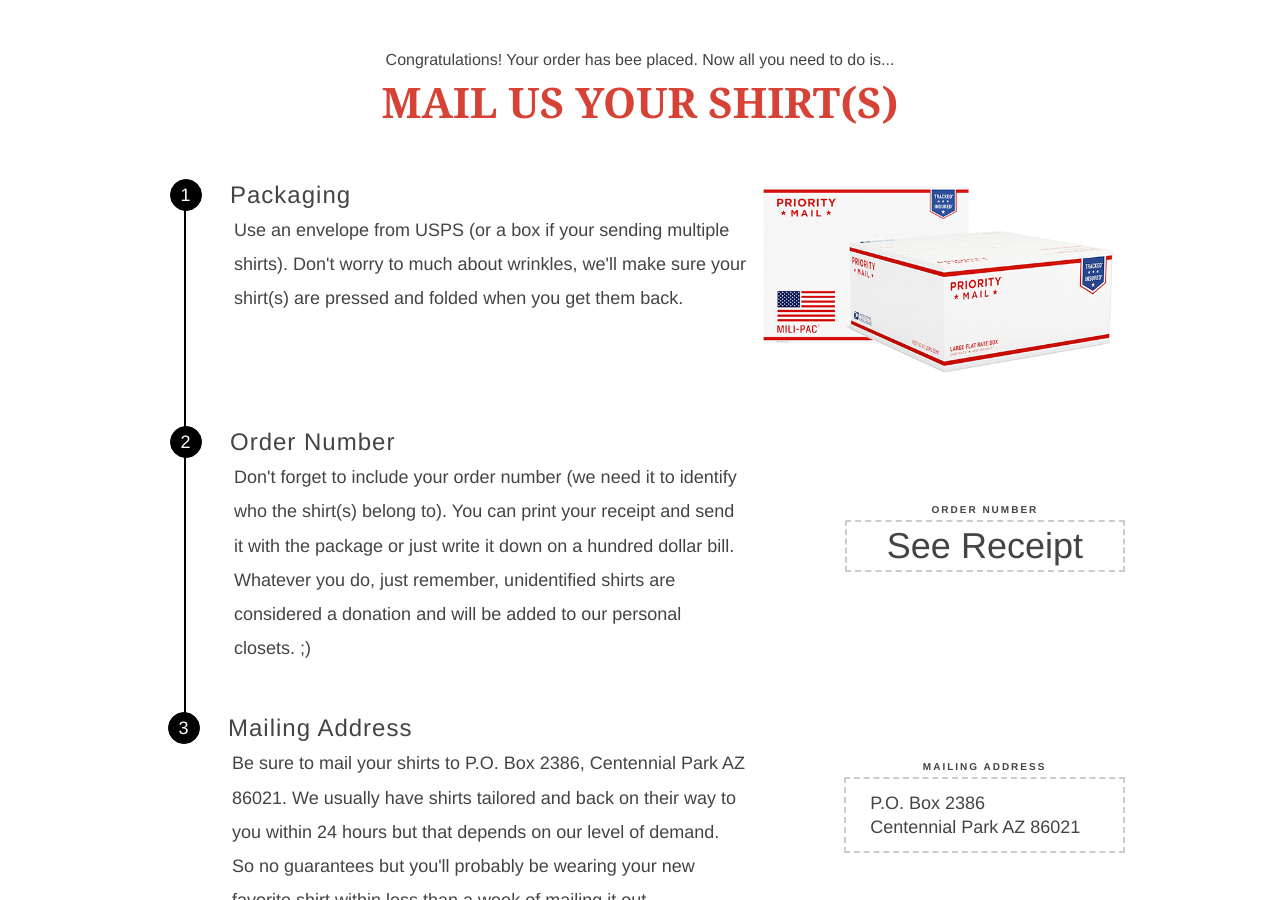
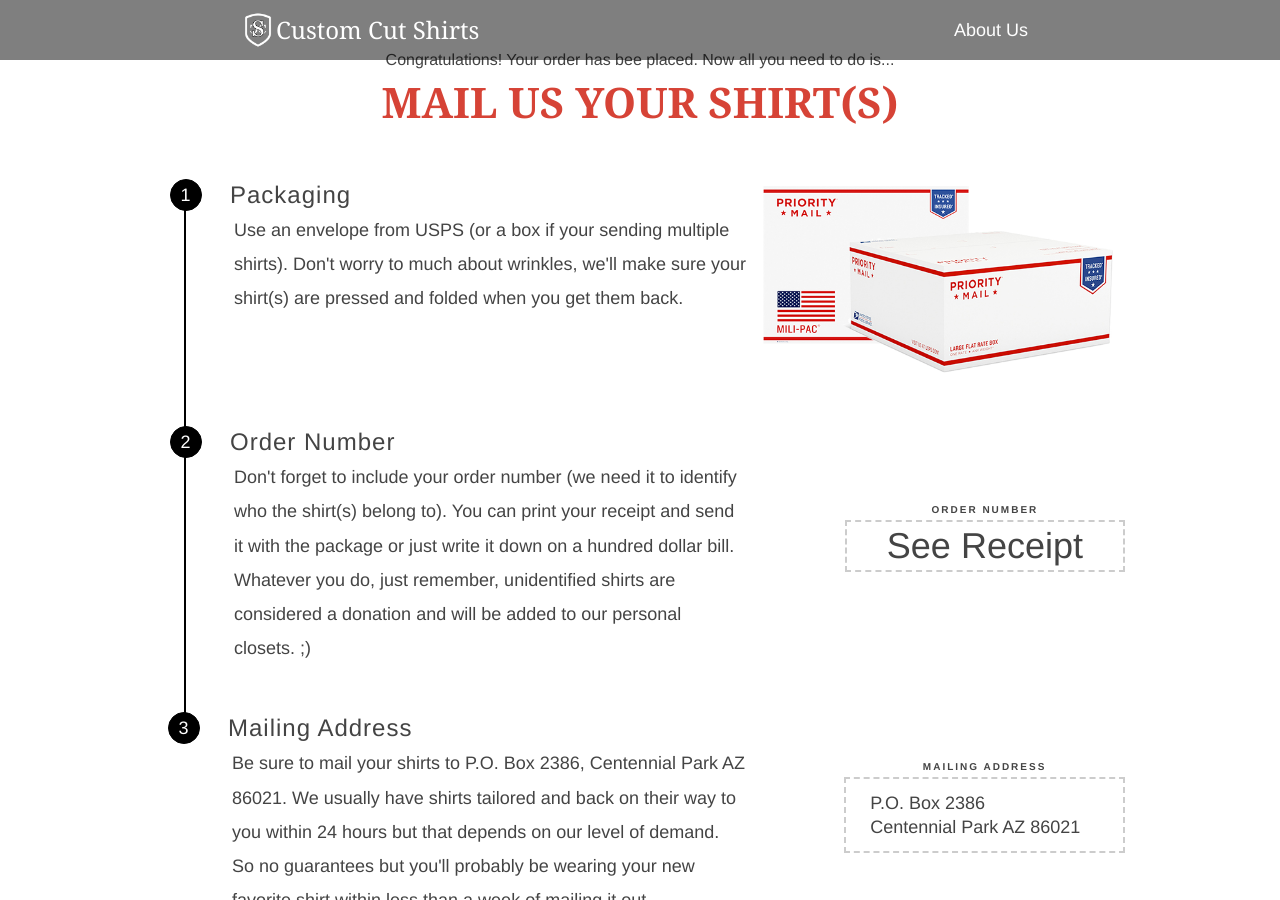
Before and after one commit to kevaleb/customcutshirts.com, a Jekyll site: the page built from thankyou/index.html, in a window 1280 px wide and 900 px high. Built offline with Jekyll 4.4.1, drawn with Linux system fonts in a browser that asks for light colours; nearby versions of some CDN libraries; Markdown is read by kramdown in place of the engine named in the settings; comment, search, counter and statistics services are not loaded.

Commit message:
About us page and header and footer nav

```diff
--- a/_includes/footer.html
+++ b/_includes/footer.html
@@ -9,6 +9,12 @@
 			<a href="https://twitter.com/customcutshirts"><span class="fa fa-twitter"></span></a>
 		</section>
 
+		<nav>
+			<a href="/blog">Blog</a>
+			<a href="/contactus">Contact</a>
+			<a href="/aboutus">About</a>
+		</nav>
+
 		<p><span>(435) 212-3705</span>
 		<span>kevin@customcutshirts.com</span></p>
 		<p>© Copyright 2016. Custom Cut Shirts. All Rights Reserved.</p>
--- a/_includes/header.html
+++ b/_includes/header.html
@@ -1,14 +1,10 @@
 <header>
 	<div>
-		<a href="/"><img src="/images/logos/signature.png" alt="kevin lebaron logo" /></a>
-		<span class="menu-button">&middot;&middot;&middot;</span>
+		<a href="/"><img src="/images/logos/logo.png" alt="kevin lebaron logo" /><span>Custom Cut Shirts</span></a>
 		<nav>
-			<!--<p>Menu</p>
-			{% if page.pageclass == 'wineries' %}
-			<a href="/wineries" class="selected">Wineries</a>
-			{% else %}
-			<a href="/wineries">Wineries</a>
-			{% endif %}-->
+			<!--<a href="/blog">Blog</a>
+			<a href="/contactus">Contact</a>-->
+			<a href="/aboutus">About Us</a>
 		</nav>
 	</div>
 </header>
--- a/_layouts/default.html
+++ b/_layouts/default.html
@@ -46,6 +46,7 @@
 		</script>
 	</head>
 	<body>
+		{% include header.html %}
 		<div class="content">
 			<div>
 				{{ content }}
--- a/css/style.css
+++ b/css/style.css
@@ -101,50 +101,53 @@ a:hover {
 
 /* @group HEADER */
 body > header {
-	position: absolute;
-	z-index: 1000000000;
+	position: fixed;
+	z-index: 100000;
 	width: 100%;
-	height: 72px;
+	height: 60px;
 	padding: 12px;
 	text-align: center;
+	background: rgba(0,0,0,.5);
 }
 body > header > div {
 	position: relative;
-	max-width: 1080px;
+	max-width: 800px;
 	margin: 0 auto;
 }
 body > header > div > a {
 	position: absolute;
 	left: 0px;
 	top: 0px;
+	font: 24px/36px Georgia, "Times New Roman", Times, serif;
+	text-decoration: none;
+	color: #fff;
 }
-body > header > div > .menu-button {
-	display: none;
-	width: 48px;
-	height: 48px;
-	padding: 0 0 0 12px;
-	border-left: 1px solid #ccc;
-	font: 900 24px/48px "Helvetica Neue", Arial, Helvetica, Geneva, sans-serif;
-	color: #ccc;
-	/*background: #f16;*/
+body > header > div > a:hover {
+	color: #fff;
 }
-body > header > div > .menu-button:hover {
-	color: #b23636;
-	cursor: pointer;
+body > header > div > a > img {
+	height: 36px;
+	vertical-align: middle;
 }
+body > header > div > a > span {
+	vertical-align: middle;
+}
+
+
+
 body > header > div > nav {
 	text-align: right;
-	padding: 12px 0;
+	padding: 0 12px 0 0;
 }
 body > header > div > nav > p  {
 	display: none;
 }
 body > header > div > nav > a {
 	position: relative;
-	font: 200 18px/24px "Helvetica Neue", Arial, Helvetica, Geneva, sans-serif;
+	font: 200 18px/36px "Helvetica Neue", Arial, Helvetica, Geneva, sans-serif;
 	text-decoration: none;
-	color: #666;
-	margin: 0 0 0 12px;
+	color: #fff;
+	margin: 0 0 0 18px;
 }
 body > header > div > nav > a:hover {
 	color: #000;
@@ -176,7 +179,7 @@ body > header > div > nav > a:hover {
 article {
 	max-width: 800px;
 	margin: 0 auto;
-	padding: 60px 0px 60px 0;
+	padding: 36px;
 }
 
 
@@ -256,13 +259,18 @@ article > ul > li{
 	height: 100%;
 	/*max-height: 720px;*/
 	min-height: 320px;
-	background: radial-gradient(ellipse farthest-corner, #333 12%, black 100%) #f2f2f2;
+	background: radial-gradient(ellipse farthest-corner, #333 12%, black 100%) #000;
 	/*background-size: cover;*/
 	background-attachment: fixed;
 	/*background-position: right top;*/
 	color: #fff;
 	text-align: center;
 	white-space: nowrap;
+}
+.banner.half {
+	height: 50%;
+	background: radial-gradient(ellipse farthest-corner, #333 24%, black 100%) #000;
+	background-attachment: fixed;
 }
 .banner > img {
 	position: absolute;
@@ -315,10 +323,10 @@ article > ul > li{
 }
 .banner > hgroup > img {
 	max-width: 120px;
-	margin: 0 auto;
+	margin: 0 auto 24px auto;
 }
 .banner > hgroup > h1 {
-	margin: 24px 0 0 0;
+	margin: 0px 0 0 0;
 	font:100 30px/36px Georgia, "Times New Roman", Times, serif;
 	letter-spacing: 3px;
 	/*text-shadow: 0 1px 6px rgba(0,0,0,.5);*/
@@ -334,9 +342,9 @@ article > ul > li{
 }
 .banner > hgroup > h2 {
 	margin: 0 0 48px 0;
-	font: 100 20px/36px "Helvetica Neue", Arial, Helvetica, Geneva, sans-serif;
+	font: 200 20px/36px "Helvetica Neue", Arial, Helvetica, Geneva, sans-serif;
 	letter-spacing: 2px;
-	color: rgba(255,255,255,.25);
+	color: rgba(255,255,255,1);
 }
 /* @end */
 /* @end */
@@ -518,7 +526,6 @@ article > ul > li{
 	width: 40%;
 	padding: 0;
 	vertical-align: top;
-	/*background: #f16;*/
 }
 .thank-you > ul > li > section > img {
 	width: 100%;
@@ -703,6 +710,7 @@ footer > div {
 }
 footer > div > a {
 	display: block;
+	width: 100%;
 	max-width: 320px;
 	margin: 0 auto;
 	text-decoration: none;
@@ -713,12 +721,12 @@ footer > div > a > img {
 }
 footer > div > a > span {
 	display: block;
-	margin: 0 0 24px 0;
+	margin: 0 0 12px 0;
 	color: #fff;
 	font: 100 18px/24px Georgia, "Times New Roman", Times, serif;
 	letter-spacing: 2px;
 }
-footer > div > section {
+/*footer > div > section {
 	display: inline-block;
 	margin: 0 -.25em 0 0;
 	padding: 0px 0;
@@ -727,11 +735,12 @@ footer > div > section {
 	color: #999;
 	vertical-align: top;
 	text-align: center;
-}
+}*/
 
 footer > div > section.social {
 	padding: 0;
 	margin:  0 0 12px 0;
+
 }
 footer > div > section.social > a {
 	padding: 0 12px;
@@ -760,19 +769,51 @@ footer > div > p > span {
 	letter-spacing: 1px;
 	color: #fff;
 }
+
+
+footer > div > nav {
+	margin: 0 0 36px;
+}
+footer > div > nav > a {
+	padding: 0 12px;
+	font: 100  "Helvetica Neue", Arial, Helvetica, Geneva, sans-serif;
+	text-decoration: none;
+}
+footer > div > nav > a:hover {
+	color: #d64336;
+}
 /* @end */
 
 
+
+.snipcart-checkout-container {
+
+	z-index: 10000000000000000000!important;
+}
 
 
 
 
 
 @media all and (max-width: 540px) {
+body > header {
+
+}
+body > header > div > a {
+	/*position: relative;*/
+	display: block;
+}
+body > header > div > a > span {
+	display: none;
+}
+body > header > div > nav {
+	display: block;
+}
+
+
 
 .banner {
 	height: auto;
-	/*padding: 24px;*/
 }
 .banner::after {
 	display: none;
@@ -781,27 +822,25 @@ footer > div > p > span {
 	height: auto;
 	max-width: 50%;
 	max-height: 100%;
+	opacity: .5;
 }
 .banner > hgroup {
 	padding: 96px 24px;
 	text-shadow: 0 1px 5px rgba(0,0,0,.5);
-	background: rgba(0,0,0,.5);
 }
 .banner > hgroup > img {
-	max-width: 200px;
+	max-width: 120px;
 	margin: 0 0 24px 0;
 }
 .banner > hgroup > h1 {
 	margin: 0 0 0px 0;
-	/*background: rgba(0,0,0,.5);*/
+	font-size: 24px;
 }
 .banner > hgroup > h2 {
 	display: inline-block;
 	margin: 0;
-	/*padding: 6px 12px;*/
 	color: #fff;
-	font-weight: 200;
-	/*background: rgba(0,0,0,.5);*/
+	font-size: 16px;
 }
 .banner > hgroup > .button {
 	display: none;
--- a/index.html
+++ b/index.html
@@ -3,7 +3,7 @@ layout: default
 title: Custom Cut Shirts
 description: We make your baggy shirts fit better
 ---
-<div class="banner">
+<div class="banner home" style="z-index: 110000;">
 	<img class="left" src="/images/photos/loose-fit.png" alt="" />
 	<hgroup class="">
 		<img src="/images/logos/logo.png" alt="Custom Cut Shirts Logo" />
```
Also changed, not shown: _layouts/article.html (added, +11 -0 lines), aboutus/index.md (added, +32 -0 lines).
